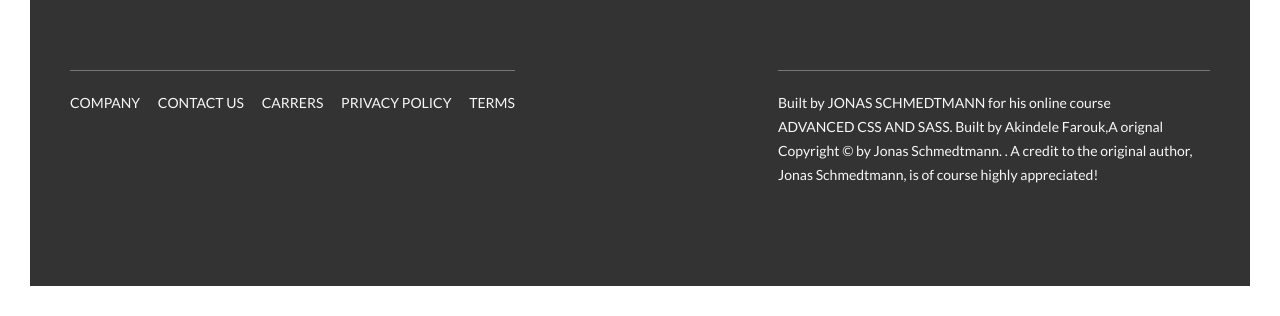
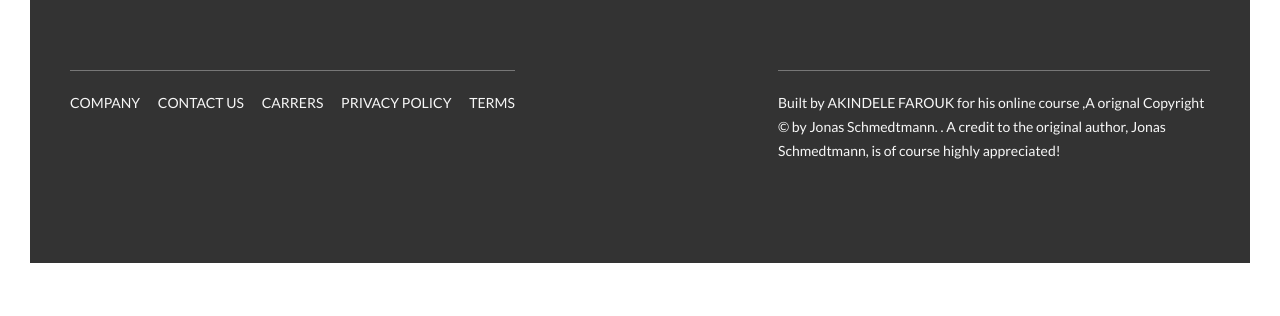
Before and after one commit to Faroukakindele/Natours-webSite, a website: page index.html in a window 1280 px wide. Shown: the part 5815-6131 px from the top of the page. After the commit the page ends 6108 px from the top, so only its background shows below. Drawn offline with Linux system fonts and the light colour scheme.

Commit message:
Update index.html

```diff
--- a/index.html
+++ b/index.html
@@ -411,10 +411,10 @@
       </div>
       <div class="col-1-of-2">
         <p class="footer__copyright">
-          Built by <a href="#" class="footer__link">Jonas Schmedtmann</a> for
+          Built by <a href="https//Faroukakindele.github.io" class="footer__link">Akindele Farouk</a> for
           his online course
-          <a href="#" class="footer__link">Advanced CSS and Sass</a>.
-          Built by Akindele Farouk,A orignal Copyright &copy; by Jonas Schmedtmann.
+
+          ,A orignal Copyright &copy; by Jonas Schmedtmann.
           . A credit to the original author, Jonas
           Schmedtmann, is of course highly appreciated!
         </p>
```
